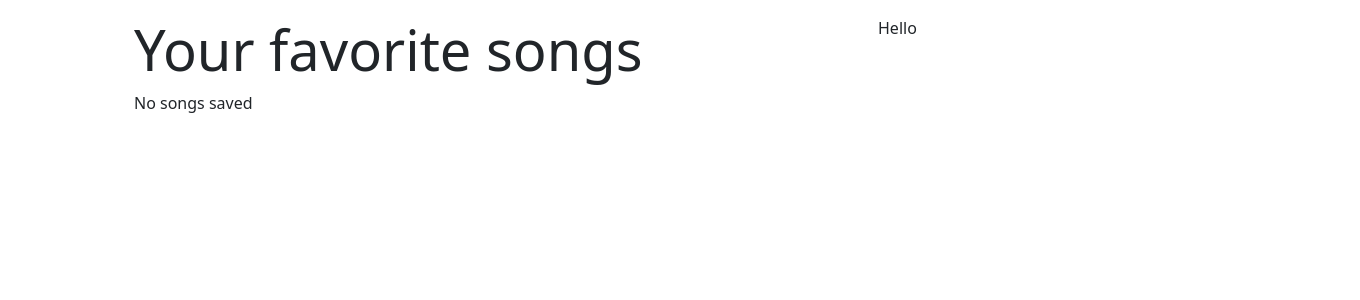
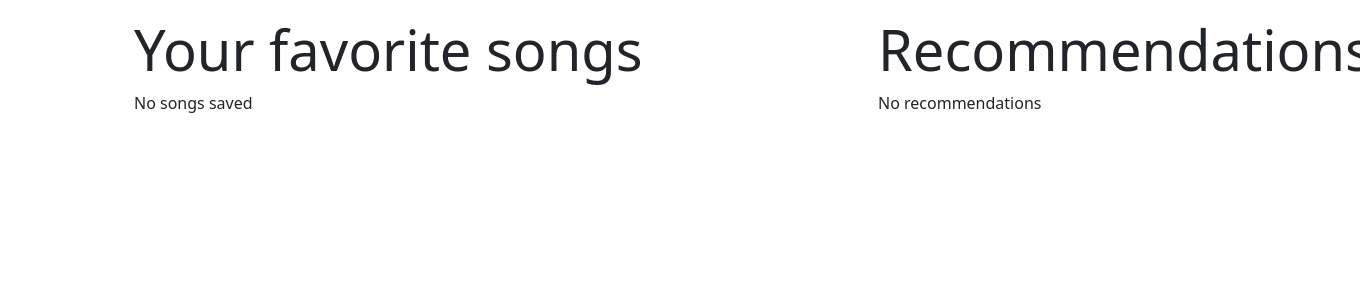
Before and after one commit to SirojiddinSaidmurodov/MusicRecommender, a Django app: page / in a window 1360 px wide; the page is wider, and only the part inside the window is pictured. Shown: the part 58-358 px from the top of that part. Run offline with Django 3.2, Linux system fonts and the light colour scheme; the visitor is signed in with stand-in values (Sample User, id 1); data that the repository does not hold is empty; parts of the project's set-up code (start-up, migrations or seed data) failed here and were passed over.

Commit message:
add recommendations view
Took 55 seconds

```diff
--- a/MusicApp/static/js/home.js
+++ b/MusicApp/static/js/home.js
@@ -5,18 +5,36 @@ let savedSongs = new Vue({
     delimiters: ["[[", "]]"],
     el: '#saved',
     data: {
-        message: 'Hello ',
-        songs: []
+        recommendations: undefined,
+        songs: undefined
     },
     methods: {
         refresh() {
             axios.get(songsUrl).then(response => {
-                this.songs = response.data;
-                console.log(response.data)
+                if (response.data !== undefined) {
+                    this.songs = response.data.tracks;
+                } else {
+                    this.songs = []
+                }
+                axios.get('http://127.0.0.1:8000/recommendation/').then(
+                    response => {
+                        if (response.data !== undefined) {
+                            this.recommendations = response.data.tracks
+                        } else {
+                            this.recommendations = []
+                        }
+                    }
+                )
             })
+
         },
         dislike(song) {
             axios.delete('http://127.0.0.1:8000/songs/' + song).then(response => {
+                this.refresh()
+            })
+        },
+        like(song) {
+            axios.post('http://127.0.0.1:8000/songs/' + song).then(respone => {
                 this.refresh()
             })
         }
--- a/MusicApp/urls.py
+++ b/MusicApp/urls.py
@@ -12,4 +12,5 @@ urlpatterns = [
     path('api-auth/', include('rest_framework.urls')),
     path('songsjson/', views.songs_json),
     path('users/', views.UserList.as_view()),
+    path('recommendation/', views.get_recommendations),
 ]
--- a/MusicApp/views.py
+++ b/MusicApp/views.py
@@ -10,7 +10,7 @@ from rest_framework.renderers import JSONRenderer
 from rest_framework.response import Response
 
 from .models import LikedSongs
-from .recommender import get_songs
+from .recommender import get_songs, recommend
 from .recommender import search_songs
 from .serializer import UserSerializer
 
@@ -83,3 +83,14 @@ def songs(request, song):
             return Response(status=status.HTTP_200_OK)
         except LikedSongs.DoesNotExist:
             return Response(status=status.HTTP_404_NOT_FOUND)
+
+
+@api_view(('GET',))
+@renderer_classes((JSONRenderer,))
+@login_required
+def get_recommendations(request):
+    songlist = [song.spotify_id for song in LikedSongs.objects.filter(user=request.user)]
+    if len(songlist) > 0:
+        return JsonResponse(get_songs(recommend(songlist)), safe=False)
+    else:
+        return JsonResponse("[]", safe=False)
--- a/templates/loginindex.html
+++ b/templates/loginindex.html
@@ -8,17 +8,23 @@
         <div class="row" id="saved">
             <div class="col-8">
                 <h4 class="display-4">Your favorite songs</h4>
-                <div v-if="songs.length==0">
+
+                <div v-if="songs==undefined">
                     No songs saved
                 </div>
+
+                <div class="row row-cols-1 row-cols-md-4 g-4">
                     <div v-for="song in songs" class="col">
-                    <div class="card" style="width: 18rem;">
-                        <img alt="album" loading="lazy" v-bind:src="song.album.images[1].url" height="285px"
-                             width="285px"
-                             style="padding: 0.5rem">
+                        <div class="card h-100" style="width: 10rem;">
+                            <img alt="album" loading="lazy" v-bind:src="song.album.images[1].url"
+                                 style="padding: 0.5rem;
+                                        height: 9rem;
+                                        width: 9rem">
                             <div class="card-body">
                                 <div v-if="song.artists.length > 1">
-
+                                    <span v-for="artist in song.artists">[[artist.name]]
+                                        <div v-if="artist<song.artists.length">,</div>
+                                    </span>
                                 </div>
                                 <div v-if="song.artists.length == 1">
                                     <h6 class="card-title"> [[song.artists[0].name]]</h6>
@@ -30,8 +36,38 @@
                         </div>
                     </div>
                 </div>
+            </div>
             <div class="col-4">
-                [[ message ]]
+                <h4 class="display-4">Recommendations</h4>
+
+                <div v-if="recommendations==undefined">
+                    No recommendations
+                </div>
+
+                <div v-if="recommendations!==undefined" class="row row-cols-1 row-cols-md-2 g-4">
+                    <div v-for="song in recommendations" class="col">
+                        <div class="card h-100 border-danger" style="width: 10rem;">
+                            <img alt="album" loading="lazy" v-bind:src="song.album.images[1].url"
+                                 height="150px"
+                                 width="150px"
+                                 style="padding: 0.5rem">
+                            <div class="card-body text-danger">
+                                <div v-if="song.artists.length > 1">
+                                    <span v-for="artist in song.artists">[[artist.name]]
+                                        <div v-if="artist<song.artists.length">,</div>
+                                    </span>
+                                </div>
+                                <div v-if="song.artists.length == 1">
+                                    <h6 class="card-title"> [[song.artists[0].name]]</h6>
+                                </div>
+                                <p class="card-text">[[song.name]]</p>
+                                <button class="btn btn-danger" v-on:click="like(song.id)">
+                                    <img src="{% static 'like.png' %}"></button>
+                            </div>
+                        </div>
+                    </div>
+                </div>
+            </div>
         </div>
     </div>
     </div>
```
Lines whose indentation alone changed are shown as unchanged.
